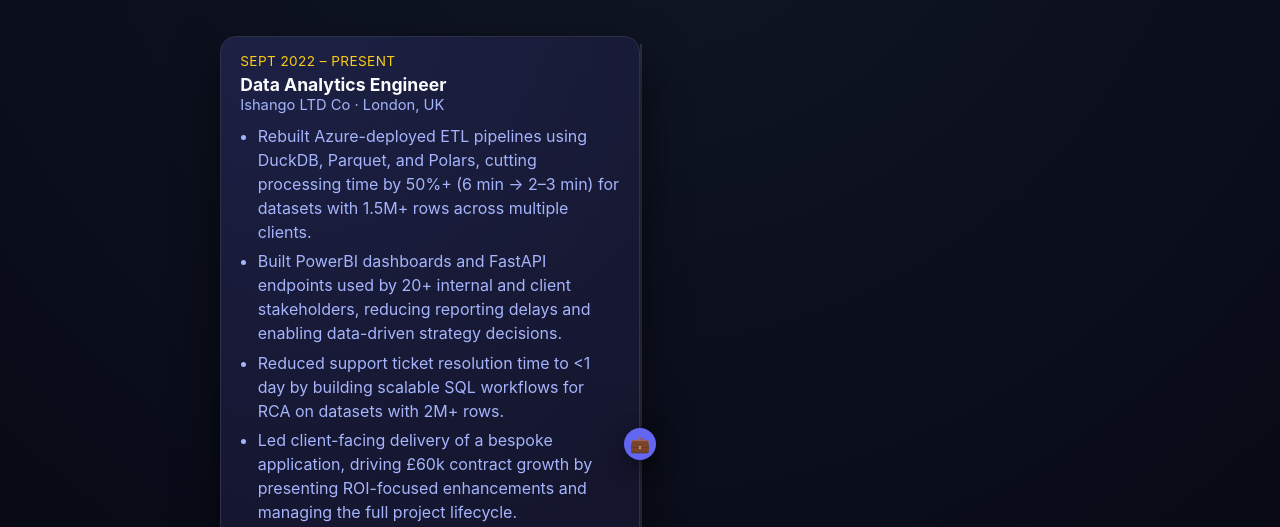
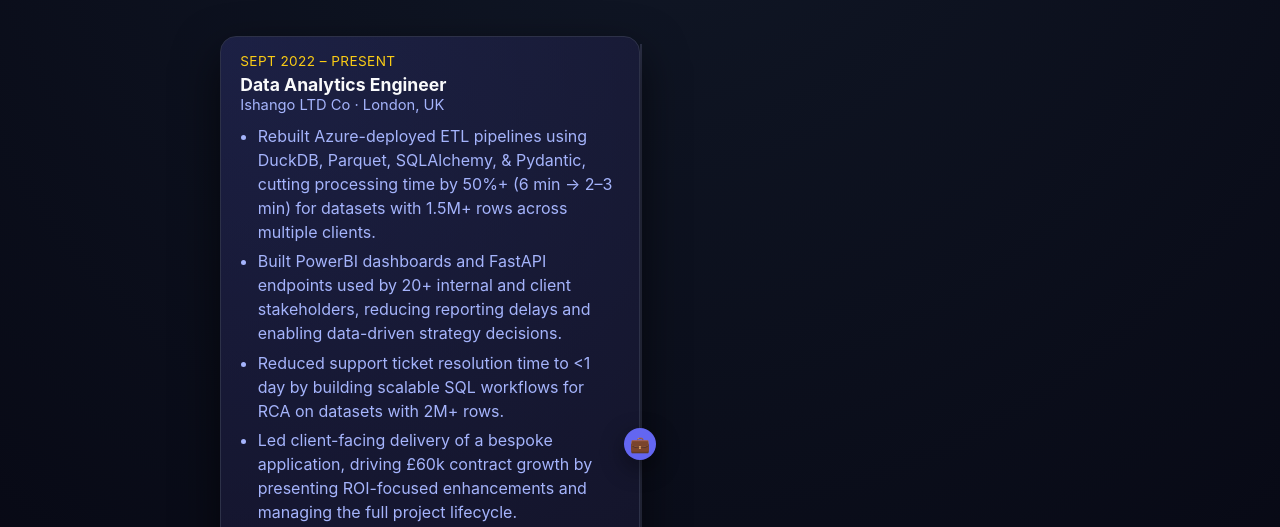
Before and after one commit to georgekalf/portfolio, a plain HTML site: page experience.html in a window 1280 px wide. Shown: the part 225-752 px from the top of the page. Drawn offline with Linux system fonts and the light colour scheme.

Commit message:
Updated working experience

```diff
--- a/experience.html
+++ b/experience.html
@@ -38,7 +38,7 @@
             <h3 class="timeline-role">Data Analytics Engineer</h3>
             <p class="timeline-company">Ishango LTD Co · London, UK</p>
             <ul>
-              <li>Rebuilt Azure-deployed ETL pipelines using DuckDB, Parquet, and Polars, cutting processing time by 50%+ (6 min → 2–3 min) for datasets with 1.5M+ rows across multiple clients.</li>
+              <li>Rebuilt Azure-deployed ETL pipelines using DuckDB, Parquet, SQLAlchemy, & Pydantic, cutting processing time by 50%+ (6 min → 2–3 min) for datasets with 1.5M+ rows across multiple clients.</li>
               <li>Built PowerBI dashboards and FastAPI endpoints used by 20+ internal and client stakeholders, reducing reporting delays and enabling data-driven strategy decisions.</li>
               <li>Reduced support ticket resolution time to &lt;1 day by building scalable SQL workflows for RCA on datasets with 2M+ rows.</li>
               <li>Led client-facing delivery of a bespoke application, driving £60k contract growth by presenting ROI-focused enhancements and managing the full project lifecycle.</li>
```
